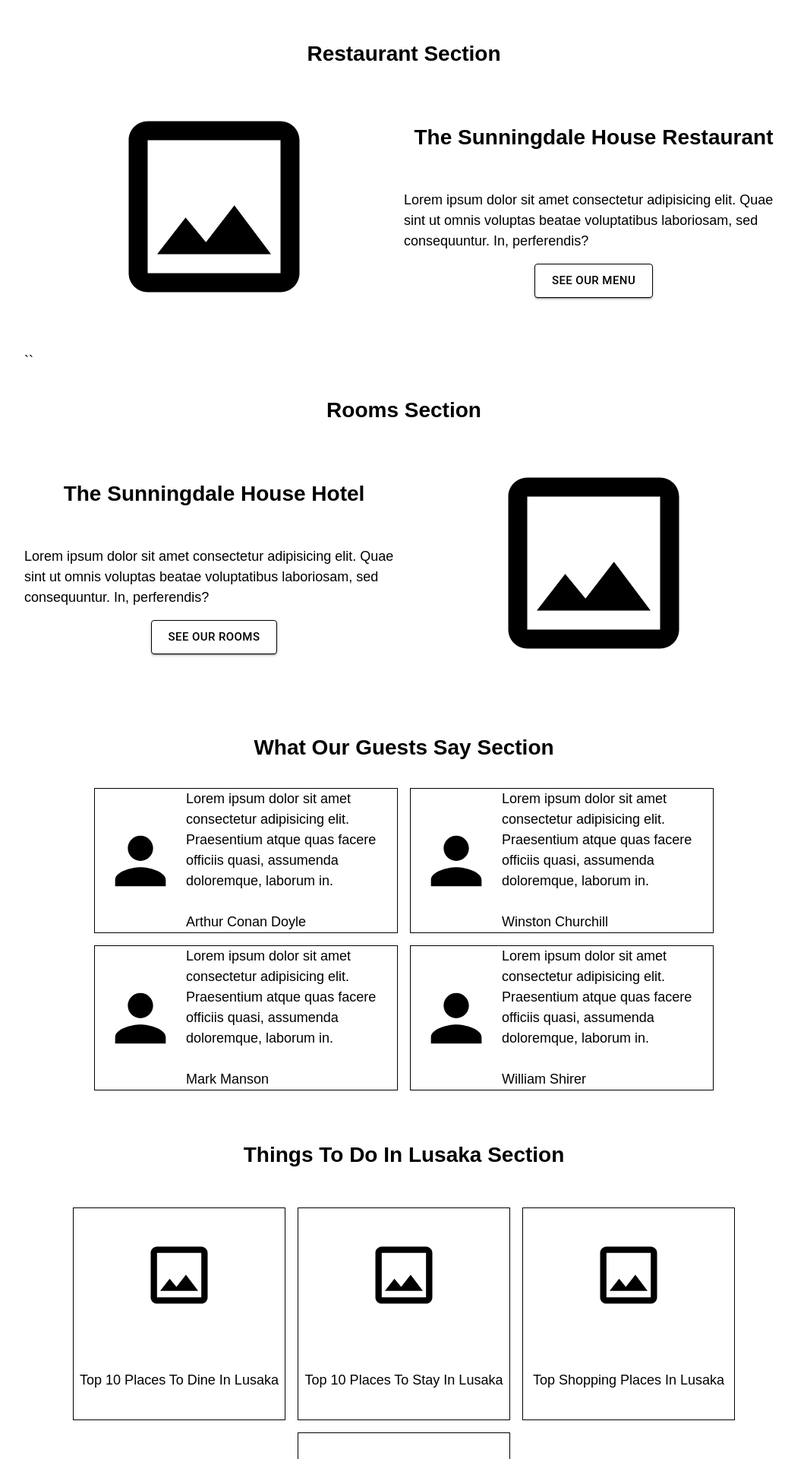
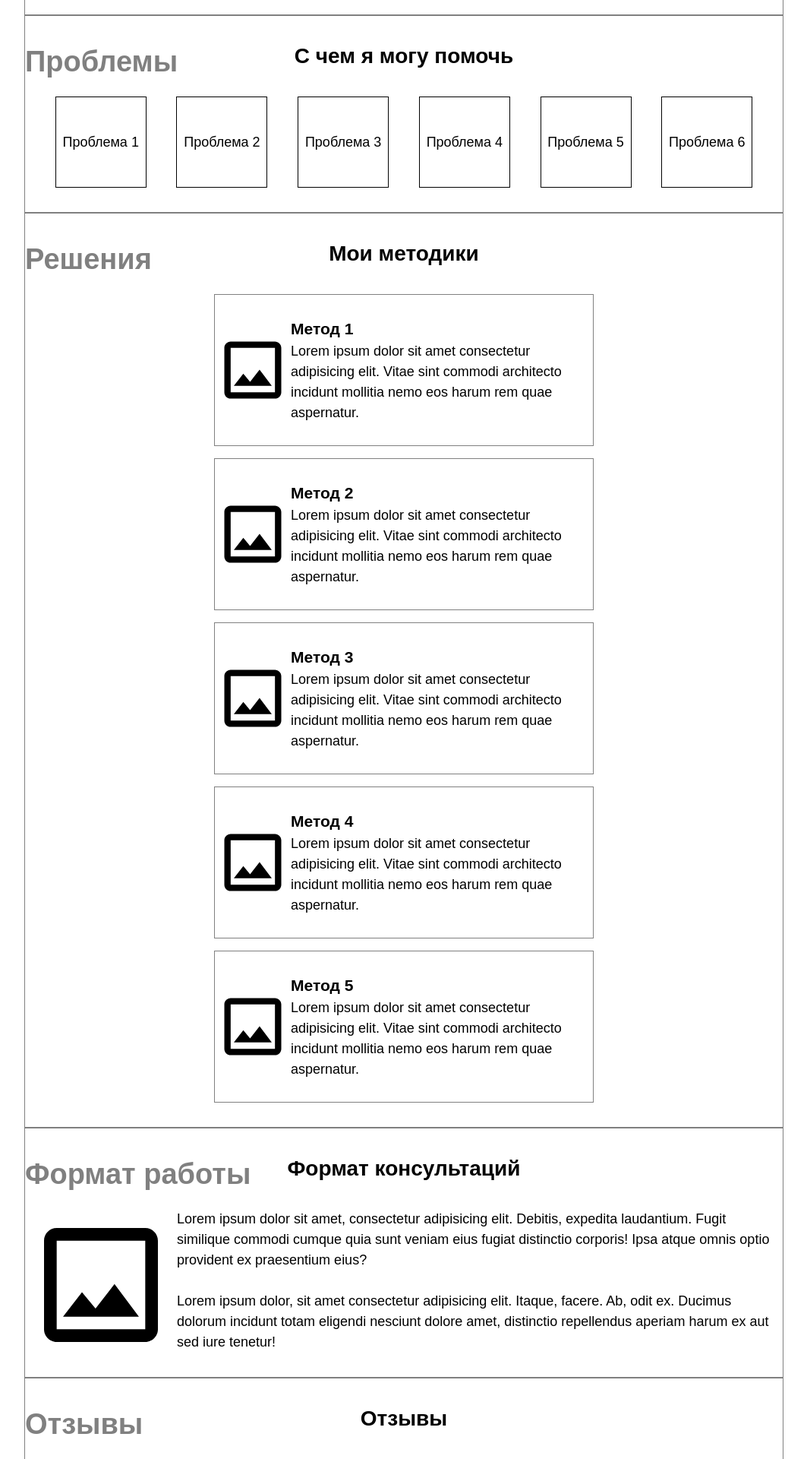
Before and after one commit to spqrod/zhe-front-end, a React (Create React App) app: page /terms-of-service in a window 1280 px wide. Shown: the part 780-2700 px from the top of the page at 76% size, without its empty margins (108-1171 px from the left). Built offline with nearby package versions, Linux system fonts and the light colour scheme.

Commit message:
Add home page structure

```diff
--- a/src/pages/Home.js
+++ b/src/pages/Home.js
@@ -7,49 +7,80 @@ export default function Home() {
     return (
         <main className="homePage">
             <section className="heroSection">
-                <h1>Hero Section 2</h1>
+                <h1 className="sectionName">Главная</h1>
                 <div className="roomsInfoContainer">
-                    <h1>Welcome To The Sunningdale House</h1>
-                    <h2>A place of peaceful rest and exquisite cousine in the heart of Lusaka</h2>
-                    <p>Beautiful photos in the background</p>
+                    <h1>Психолог Дарья Жеребцова</h1>
+                    <h2>Онлайн консультации для здоровья по последним методикам</h2>
+                    <p>Портрет на фоне</p>
                 </div>
             </section>
-            <section className="restaurantSection">
-                <h2>Restaurant Section</h2>
-                <div className="restaurantPhotoContainer">
-                    <PhotoOutlinedIcon sx={{fontSize: "300px"}} />
+            <section className="problemsSection">
+                <h1 className="sectionName">Проблемы</h1>
+                <h2>С чем я могу помочь</h2>
+                <div className="problemsContainer">
+                    <div className="problem">Проблема 1</div>
+                    <div className="problem">Проблема 2</div>
+                    <div className="problem">Проблема 3</div>
+                    <div className="problem">Проблема 4</div>
+                    <div className="problem">Проблема 5</div>
+                    <div className="problem">Проблема 6</div>
                 </div>
-                <div className="restaurantInfoContainer">
-                    <h2>The Sunningdale House Restaurant</h2>
-                    <p>Lorem ipsum dolor sit amet consectetur adipisicing elit. Quae sint ut omnis voluptas beatae voluptatibus laboriosam, sed consequuntur. In, perferendis?</p>
-                    <Button variant="contained" size="large" href="/restaurant"
-                            sx={{
-                                backgroundColor: "white",
-                                color: "black",
-                                border: "1px solid black"
-                            }}>See Our Menu
-                    </Button>
+            </section>
+            <section className="solutionsSection">
+                <h1 className="sectionName">Решения</h1>
+                <h2>Мои методики</h2>
+                <div className="methodsContainer">
+                    <div className="methodContainer">
+                        <PhotoOutlinedIcon className="methodIcon" />
+                        <div className="methodInfoContainer">
+                            <h3>Метод 1</h3>
+                            <p>Lorem ipsum dolor sit amet consectetur adipisicing elit. Vitae sint commodi architecto incidunt mollitia nemo eos harum rem quae aspernatur.</p>
                         </div>
-            </section>``
-            <section className="roomsSection">
-                <h2>Rooms Section</h2>
-                <div className="roomsInfoContainer">
-                    <h2>The Sunningdale House Hotel</h2>
-                    <p>Lorem ipsum dolor sit amet consectetur adipisicing elit. Quae sint ut omnis voluptas beatae voluptatibus laboriosam, sed consequuntur. In, perferendis?</p>
-                    <Button variant="contained" size="large" href="/rooms"
-                            sx={{
-                                backgroundColor: "white",
-                                color: "black",
-                                border: "1px solid black"
-                            }}>See Our Rooms
-                    </Button>
                     </div>
-                <div className="roomsPhotoContainer">
-                    <PhotoOutlinedIcon sx={{fontSize: "300px"}} />
+                    <div className="methodContainer">
+                        <PhotoOutlinedIcon className="methodIcon" />
+                        <div className="methodInfoContainer">
+                            <h3>Метод 2</h3>
+                            <p>Lorem ipsum dolor sit amet consectetur adipisicing elit. Vitae sint commodi architecto incidunt mollitia nemo eos harum rem quae aspernatur.</p>
+                        </div>
+                    </div>
+                    <div className="methodContainer">
+                        <PhotoOutlinedIcon className="methodIcon" />
+                        <div className="methodInfoContainer">
+                            <h3>Метод 3</h3>
+                            <p>Lorem ipsum dolor sit amet consectetur adipisicing elit. Vitae sint commodi architecto incidunt mollitia nemo eos harum rem quae aspernatur.</p>
+                        </div>
+                    </div>
+                    <div className="methodContainer">
+                        <PhotoOutlinedIcon className="methodIcon" />
+                        <div className="methodInfoContainer">
+                            <h3>Метод 4</h3>
+                            <p>Lorem ipsum dolor sit amet consectetur adipisicing elit. Vitae sint commodi architecto incidunt mollitia nemo eos harum rem quae aspernatur.</p>
+                        </div>
+                    </div>
+                    <div className="methodContainer">
+                        <PhotoOutlinedIcon className="methodIcon" />
+                        <div className="methodInfoContainer">
+                            <h3>Метод 5</h3>
+                            <p>Lorem ipsum dolor sit amet consectetur adipisicing elit. Vitae sint commodi architecto incidunt mollitia nemo eos harum rem quae aspernatur.</p>
+                        </div>
+                    </div>
+                </div>
+
+            </section>
+            <section className="formatSection">
+                <h1 className="sectionName">Формат работы</h1>
+                <h2>Формат консультаций</h2>
+                <div className="formatInfoContainer">
+                    <PhotoOutlinedIcon className="formatIcon" />
+                    <p>Lorem ipsum dolor sit amet, consectetur adipisicing elit. Debitis, expedita laudantium. Fugit similique commodi cumque quia sunt veniam eius fugiat distinctio corporis! Ipsa atque omnis optio provident ex praesentium eius?
+                    </p><br />
+                    <p>Lorem ipsum dolor, sit amet consectetur adipisicing elit. Itaque, facere. Ab, odit ex. Ducimus dolorum incidunt totam eligendi nesciunt dolore amet, distinctio repellendus aperiam harum ex aut sed iure tenetur!</p>
                 </div>
             </section>
             <section className="reviewsSection">
-                <h2>What Our Guests Say Section</h2>
+                <h1 className="sectionName">Отзывы</h1>
+                <h2>Отзывы</h2>
                 <div className="reviewsContainer">
                     <div className="reviewContainer">
                         <PersonIcon sx={{fontSize: "100px"}} />
@@ -81,24 +112,31 @@ export default function Home() {
                     </div>
                 </div>
             </section>
+            <section className="priceSection">
+                <h1 className="sectionName">Цены</h1>
+                <h2>Стоимость услуг</h2>
+                <p>Lorem ipsum dolor sit amet consectetur adipisicing elit. Eius quos ea rerum sint nobis deleniti quam impedit, aut reiciendis voluptatem quo! Quibusdam quos excepturi cupiditate architecto. A modi ex cumque.</p>
+
+            </section>
             <section className="blogSection">
-                <h2>Things To Do In Lusaka Section</h2>
+                <h1 className="sectionName">Блог</h1>
+                <h2>Психологические заметки</h2>
                 <div className="blogPostsContainer">
                     <div className="blogPostContainer">
-                        <PhotoOutlinedIcon sx={{fontSize: "100px"}} />
-                        <p className="blogPostName">Top 10 Places To Dine In Lusaka</p>
+                        <PhotoOutlinedIcon className="blogPostIcon" />
+                        <p className="blogPostName">Заметка 1</p>
                     </div>
                     <div className="blogPostContainer">
-                        <PhotoOutlinedIcon sx={{fontSize: "100px"}} />
-                        <p className="blogPostName">Top 10 Places To Stay In Lusaka</p>
+                        <PhotoOutlinedIcon className="blogPostIcon" />
+                        <p className="blogPostName">Заметка 2</p>
                     </div>
                     <div className="blogPostContainer">
-                        <PhotoOutlinedIcon sx={{fontSize: "100px"}} />
-                        <p className="blogPostName">Top Shopping Places In Lusaka</p>
+                        <PhotoOutlinedIcon className="blogPostIcon" />
+                        <p className="blogPostName">Заметка 3</p>
                     </div>
                     <div className="blogPostContainer">
-                        <PhotoOutlinedIcon sx={{fontSize: "100px"}} />
-                        <p className="blogPostName">Top 10 Safaris In Lusaka</p>
+                        <PhotoOutlinedIcon className="blogPostIcon" />
+                        <p className="blogPostName">Заметка 4</p>
                     </div>
                 </div>
                 <Button variant="contained" size="large" href="/things-to-do-in-lusaka"
@@ -106,10 +144,16 @@ export default function Home() {
                         backgroundColor: "white",
                         color: "black",
                         border: "1px solid black"
-                            }}>Read More
+                    }}>Смотреть все заметки
                 </Button>
             </section>
-
+            <section className="bookSection">
+                <h1 className="sectionName">Запись</h1>
+                <h2>Записаться на консультацию</h2>
+                <div className="bookForm">
+                    Запись
+                </div>
+            </section>
         </main>
     );
 }
--- a/src/styles/global.css
+++ b/src/styles/global.css
@@ -36,6 +36,18 @@ p, a, span, div {
     font-size: 18px;
 }
 
+section {
+    position: relative;
+    border: 1px solid grey;
+}
+
+.sectionName {
+    color: grey;
+    position: absolute;
+    top: 0;
+    left: 0;
+}
+
 .main, main {
     /* Calculates padding to set max content width for wide screens */
     padding: 0 max(5vw, calc((100vw - var(--max-content-width)) / 2));
--- a/src/styles/home.css
+++ b/src/styles/home.css
@@ -1,49 +1,49 @@
 .homePage .heroSection {
     height: calc(100vh - var(--header-height));
-    display: grid;
-    grid-template-rows: 70px 1fr;
+    display: flex;
     justify-content: center;
     align-items: center;
 }
 
-.homePage .restaurantSection {
-    display: grid;
-    grid-template-rows: 70px 1fr;
-    grid-template-columns: 1fr 1fr;
+.homePage .problemsContainer {
+    display: flex;
+    justify-content: space-evenly;
+}
+
+.homePage .problem {
+    width: 120px;
+    height: 120px;
+    border: 1px solid black;
+    display: flex;
+    align-items: center;
     justify-content: center;
-    justify-items: center;
+    text-align: center;
+}
+
+.homePage .methodsContainer {
+    display: flex;
+    justify-content: center;
+    align-items: center;
+    flex-wrap: wrap;
+    gap: var(--small-gap);
+}
+
+.homePage .methodContainer {
+    width: 500px;
+    height: 200px;
+    border: 1px solid grey;
+    display: flex;
+    justify-content: center;
     align-items: center;
 }
 
-.homePage .restaurantSection h2 {
-    grid-column: 1 / 3;
+.homePage .methodIcon {
+    font-size: 100px;
 }
 
-.homePage .restaurantInfoContainer {
-    display: flex;
-    flex-direction: column;
-    align-items: center;
-    gap: var(--small-gap);
-}
-
-.homePage .roomsSection {
-    display: grid;
-    grid-template-rows: 70px 1fr;
-    grid-template-columns: 1fr 1fr;
-    justify-content: center;
-    justify-items: center;
-    align-items: center;
-}
-
-.homePage .roomsSection h2 {
-    grid-column: 1 / 3;
-}
-
-.homePage .roomsInfoContainer {
-    display: flex;
-    flex-direction: column;
-    align-items: center;
-    gap: var(--small-gap);
+.homePage .formatIcon {
+    font-size: 200px;
+    float: left;
 }
 
 .homePage .reviewsContainer {
@@ -80,12 +80,28 @@
     width: 280px;
     height: 280px;
     display: flex;
-    flex-wrap: wrap;
+    flex-direction: column;
     justify-content: center;
     align-items: center;
     border: 1px solid black;
 }
 
+.homePage .blogPostIcon {
+    font-size: 100px;
+}
+
 .homePage .blogPostName {
     text-align: center;
 }
+
+.homePage .bookSection {
+    display: flex;
+    flex-direction: column;
+    align-items: center;
+}
+
+.homePage .bookForm {
+    width: 300px;
+    height: 300px;
+    border: 1px solid black;
+}
```
Lines whose indentation alone changed are shown as unchanged.
